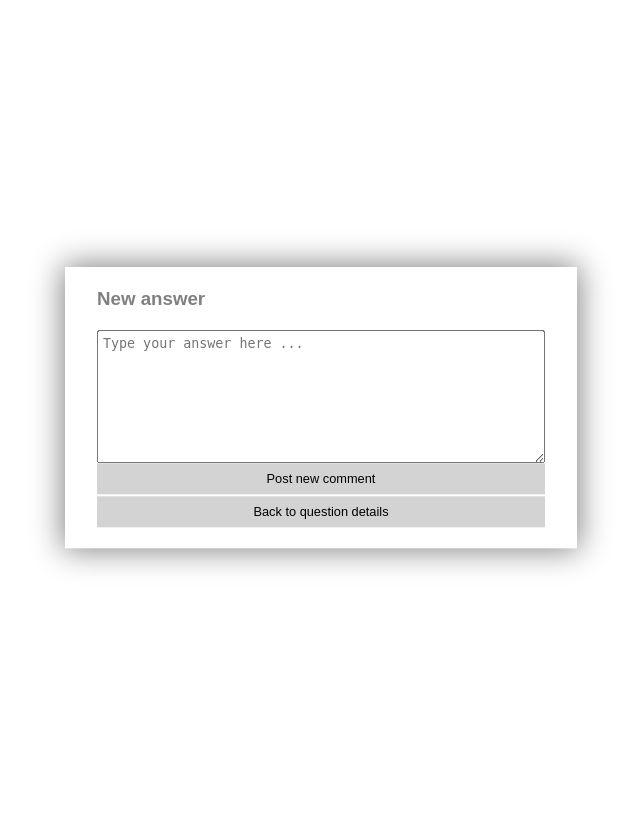
After one commit to Aviatore/ask-mate-1, a Flask app: page /question/1/new-comment in a window 1280 px wide. The commit adds this page. Shown: the whole page, without its empty margins (319-959 px from the left). Run offline with Flask 2, Linux system fonts and the light colour scheme.

Commit message:
Add comment for question

```diff
--- a/app.py
+++ b/app.py
@@ -65,6 +65,7 @@ def question_list():
 @app.route('/question/<question_id>')
 def question_details(question_id):
     question = db.execute_query(queries.read_question_by_id, {'id': question_id})[0]
+    comments = db.execute_query(queries.read_comments_by_question_id, {"question_id": question_id})
 
     if question != "":
         question['view_number'] += 1
@@ -80,7 +81,7 @@ def question_details(question_id):
         if answer['image'] is not None:
             answer['image'] = answer['image'].split(';')
 
-    return render_template('question-details.html', question_id=question_id, question_data=question, answers_data=answers)
+    return render_template('question-details.html', question_id=question_id, question_data=question, answers_data=answers, comments=comments)
 
 
 # Ask a question
@@ -235,8 +236,8 @@ def question_vote_up(question_id):
     question = db.execute_query(queries.read_question_by_id, {'id': question_id})[0]
 
     question["view_number"] -= 1
+    question["vote_number"] += 1
 
-    question["vote_number"] += 1
     db.execute_query(queries.update_question_by_id, question)
 
     return redirect(url_for('question_details', question_id=question_id))
@@ -335,6 +336,33 @@ def util_functions():
         file_size=file_size
     )
 
+# Add comment
+@app.route('/question/<int:question_id>/new-comment', methods=["GET", "POST"])
+def add_comment_to_question(question_id):
+
+    warnings = {'message': None}
+
+    if request.method == "POST":
+        comment = request.form.to_dict()
+        comment["submission_time"] = datetime.datetime.now()
+        comment["edited_count"] = 0
+        comment["question_id"] = question_id
+
+        if comment['message'] == '':
+            warnings['message'] = "You must type a message"
+
+        # If at least one warning is set, a new response is rendered with warnings argument
+        # that allow to format problematic form fields.
+        if warnings["message"] is not None:
+            return render_template('add-comment-to-question.html', warnings=warnings, comment=comment, question_id=question_id)
+
+        db.execute_query(queries.add_comment_to_question, comment)
+
+        return redirect(url_for('question_list'))
+
+    else:
+        return render_template('add-comment-to-question.html', warnings=None, comment=None, question_id=question_id)
+
 
 if __name__ == '__main__':
     app.run()
--- a/database.py
+++ b/database.py
@@ -35,6 +35,9 @@ class Queries:
         self.delete_answer_by_id = 'DELETE FROM answer WHERE id = %(id)s'
         self.delete_question_by_id = 'DELETE FROM question WHERE id = %(id)s'
         self.read_answer_by_id = 'SELECT id, question_id, message, vote_number, submission_time, image FROM answer WHERE id = %(id)s'
+        self.add_comment_to_question = 'INSERT INTO comment (question_id, message, submission_time, edited_count)' \
+                                       'VALUES (%(question_id)s, %(message)s, %(submission_time)s, %(edited_count)s)'
+        self.read_comments_by_question_id = 'SELECT * FROM comment WHERE question_id=%(question_id)s'
 
 class DB:
     def __init__(self):
--- /dev/null
+++ b/templates/add-comment-to-question.html
@@ -0,0 +1,25 @@
+<!DOCTYPE html>
+<html lang="en">
+<head>
+    <meta charset="UTF-8">
+    <title>Add comment</title>
+    <link type="text/css" rel="stylesheet" href="{{ url_for("static", filename="add-question.css") }}">
+    <script src="{{ url_for('static', filename='file-handling.js') }}"></script>
+</head>
+<body>
+    <div id="body">
+<div id="container">
+    <h3 class="center">New answer</h3>
+    <form id="form" action={{ url_for('add_comment_to_question', question_id=question_id) }} method="POST">
+        <textarea id="message" name="message" placeholder="Type your answer here ..." class="input center {{ "warning" if warnings['message'] }}"></textarea>
+        {% if warnings['message'] %}
+            <span class="text-warning center">{{ warnings['message'] }}</span>
+        {% endif %}
+
+        <button type="submit" class="center button">Post new comment</button>
+        <button type="button" class="center button" onclick="window.location.href='{{ url_for('question_details', question_id=question_id) }}';">Back to question details</button>
+    </form>
+</div>
+</div>
+</body>
+</html>
--- a/templates/add-question.html
+++ b/templates/add-question.html
@@ -39,6 +39,6 @@
     </form>
 
 </div>
-    </div>
+</div>
 </body>
 </html>
```
Also changed, not shown: templates/question-details.html (+9 -0 lines).
